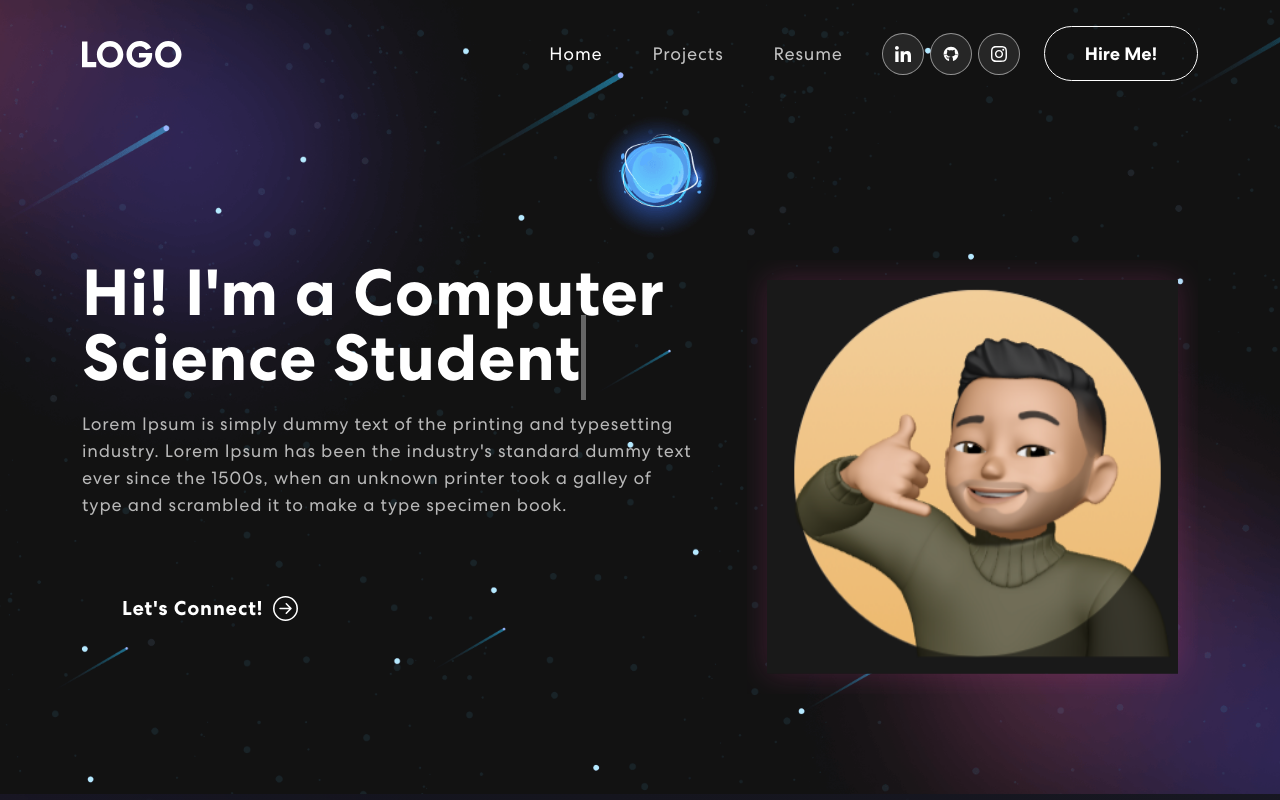
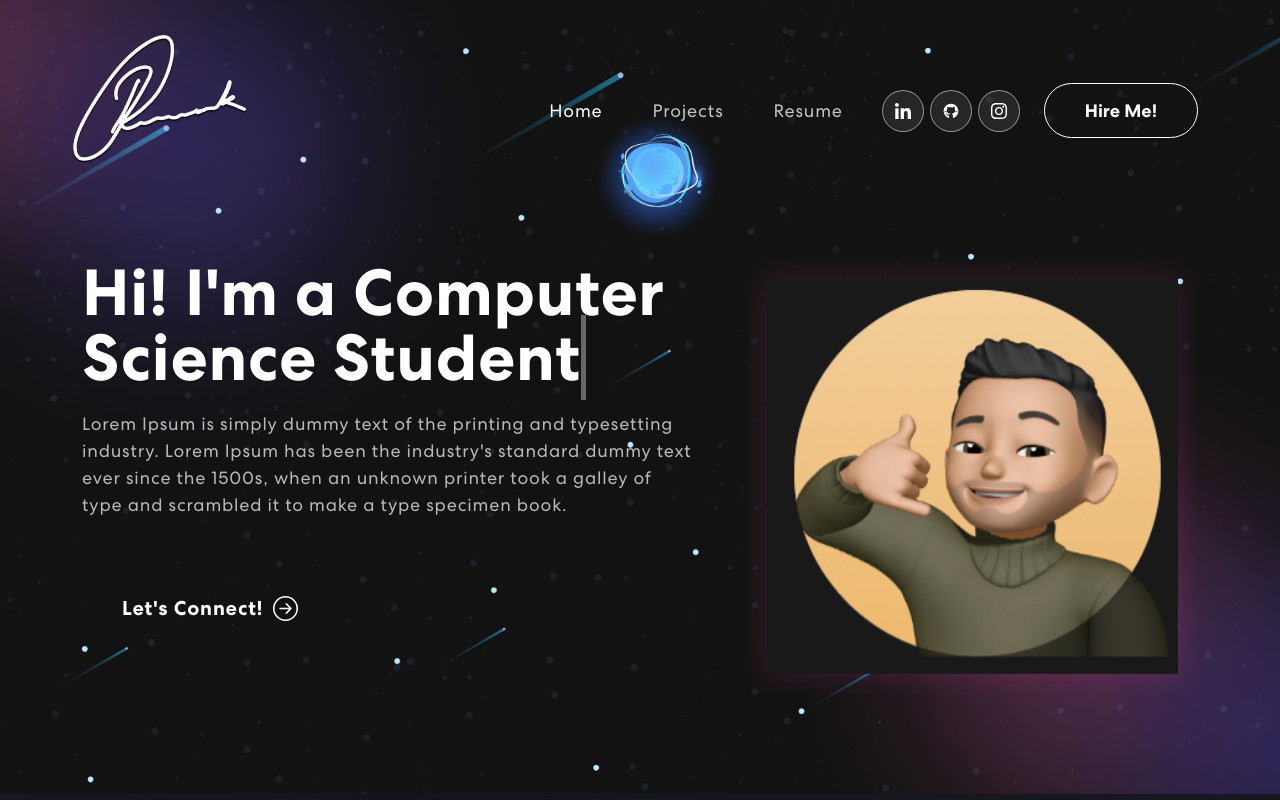
Before and after one commit to Rushik-B/personal-portfolio, a React (Create React App) app: page / in a window 1280 px wide. Shown: the top 800 px of the page. Built offline with nearby package versions, Linux system fonts and the light colour scheme.

Commit message:
Changed the logo and adjusted the size

```diff
--- a/src/components/Footer.js
+++ b/src/components/Footer.js
@@ -1,5 +1,5 @@
 import { Container, Row, Col } from "react-bootstrap";
-import logo from "../assets/img/logo.svg";
+import logo from "../assets/img/IMG_0128-removebg-preview.png";
 import navIcon1 from "../assets/img/nav-icon1.svg";
 import navIcon2 from "../assets/img/nav-icon2.svg";
 import navIcon3 from "../assets/img/nav-icon3.svg";
@@ -10,7 +10,19 @@ export const Footer = () => {
       <Container>
         <Row className="align-items-center">
           <Col size={12} sm={6}>
-            <img src={logo} alt="Logo" />
+            <img src={logo}
+            alt="Logo"
+            style={{
+              width: '130px',
+              height: '170px',
+
+              transform: 'rotate(50deg)',
+              transformOrigin: 'center',
+              transition: 'transform 0.3s ease-in-out',
+              }
+            }
+
+            />
           </Col>
           <Col size={12} sm={6} className="text-center text-sm-end">
             <div className="social-icon">
--- a/src/components/NavBar.js
+++ b/src/components/NavBar.js
@@ -1,6 +1,6 @@
 import { useState, useEffect } from "react";
 import { Navbar, Nav, Container } from "react-bootstrap";
-import logo from '../assets/img/logo.svg';
+import logo from '../assets/img/IMG_0128-removebg-preview.png';
 import navIcon1 from '../assets/img/nav-icon1.svg';
 import navIcon2 from '../assets/img/nav-icon2.svg';
 import navIcon3 from '../assets/img/nav-icon3.svg';
@@ -35,7 +35,19 @@ export const NavBar = () => {
       <Navbar expand="md" className={scrolled ? "scrolled" : ""}>
         <Container>
           <Navbar.Brand href="/">
-            <img src={logo} alt="Logo" />
+            <img src={logo}
+            alt="Logo"
+            style={{
+              width: '130px',
+              height: '175px',
+              transform: 'rotate(50deg)',
+              transformOrigin: 'center',
+              transition: 'transform 0.3s ease-in-out',
+              ':hover': {
+                transform: 'rotate(55deg)' // adds 5 degrees on hover
+              }
+            }}
+            />
           </Navbar.Brand>
           <Navbar.Toggle aria-controls="basic-navbar-nav">
             <span className="navbar-toggler-icon"></span>
```
Also changed, not shown: src/assets/img/IMG_0128-removebg-preview.png (added).
